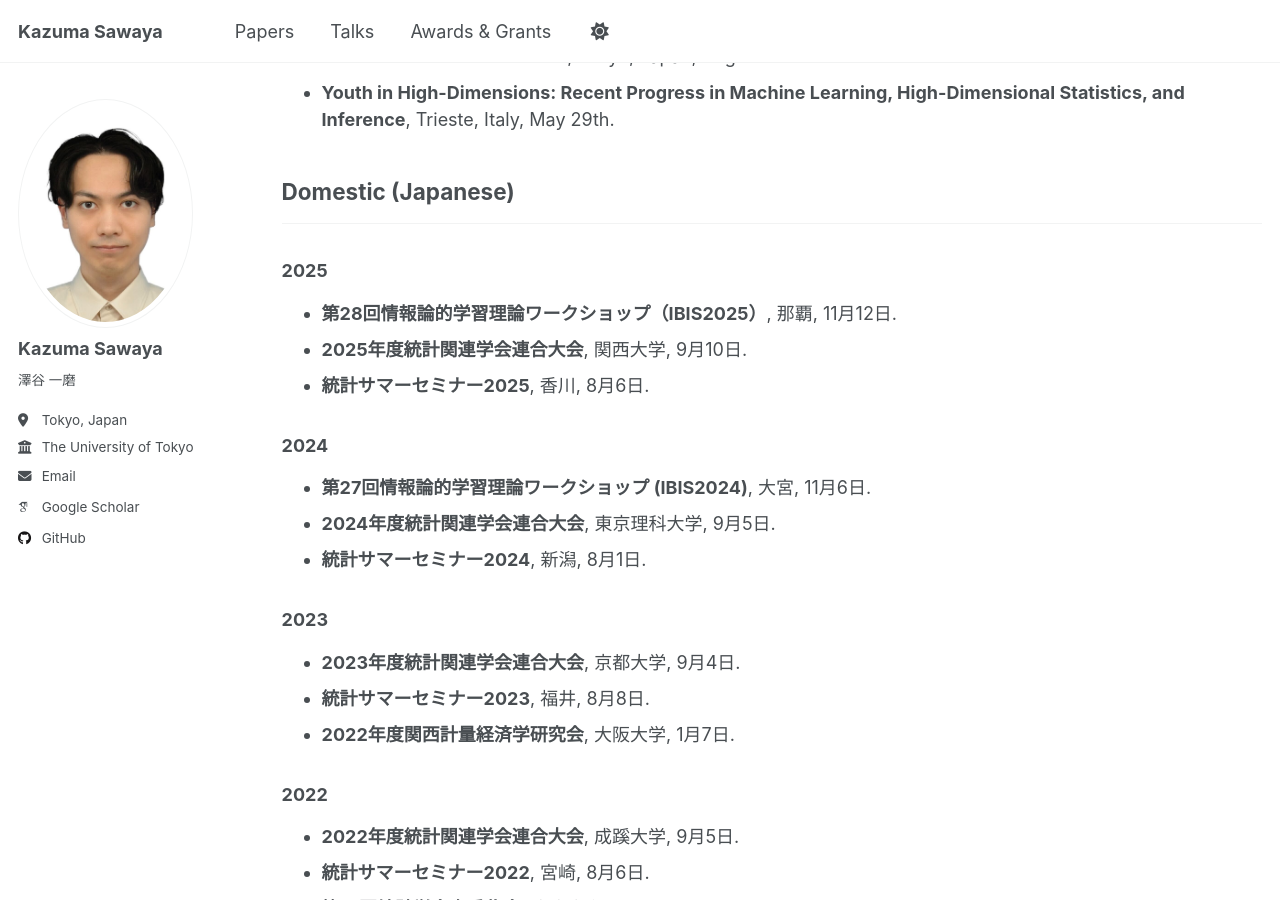
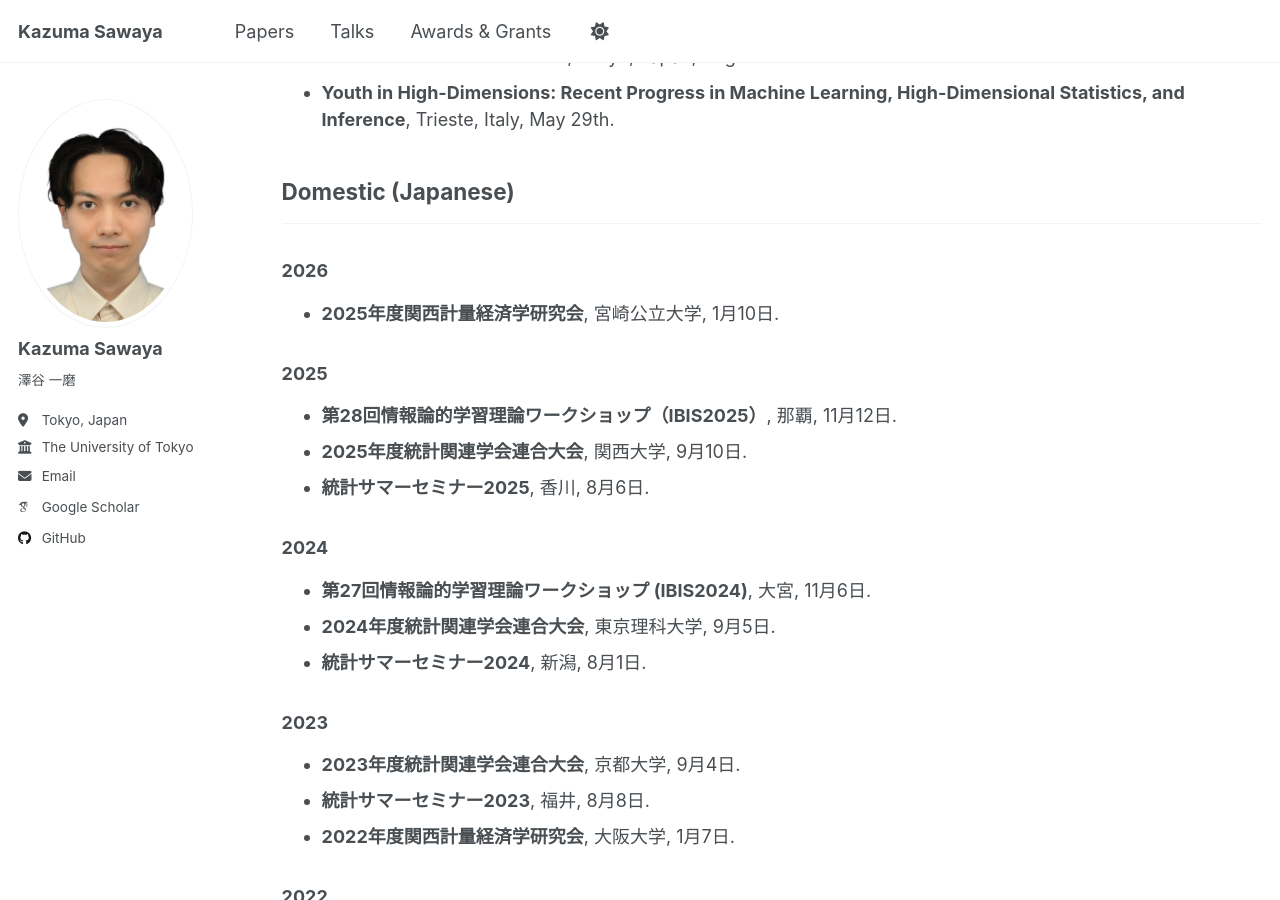
Before and after one commit to sawaya-ka/sawaya-ka.github.io, a Jekyll site: the page built from _pages/talks.md, in a window 1280 px wide and 900 px high, scrolled down 528 px. Built offline with Jekyll 4.4.1, drawn with Linux system fonts in a browser that asks for light colours; some web fonts are replaced; a script that is not in the unit is left out.

Commit message:
Update talks.md

```diff
--- a/_pages/talks.md
+++ b/_pages/talks.md
@@ -22,6 +22,9 @@ author_profile: true
 
 ## Domestic (Japanese)
 ---
+### 2026
+- **2025年度関西計量経済学研究会**, 宮崎公立大学, 1月10日.
+
 ### 2025
 - **第28回情報論的学習理論ワークショップ（IBIS2025）**, 那覇, 11月12日.
 - **2025年度統計関連学会連合大会**, 関西大学, 9月10日.
```
